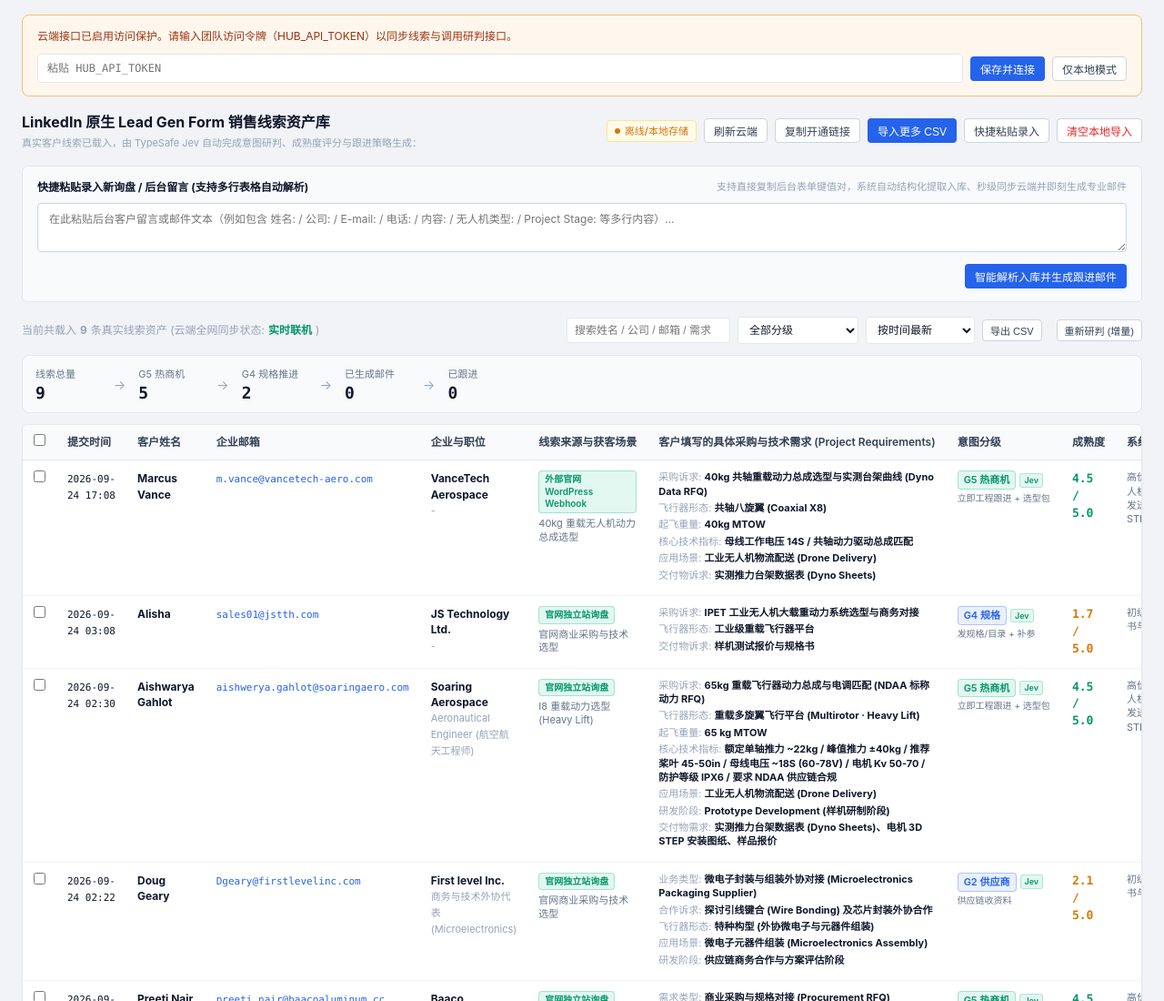
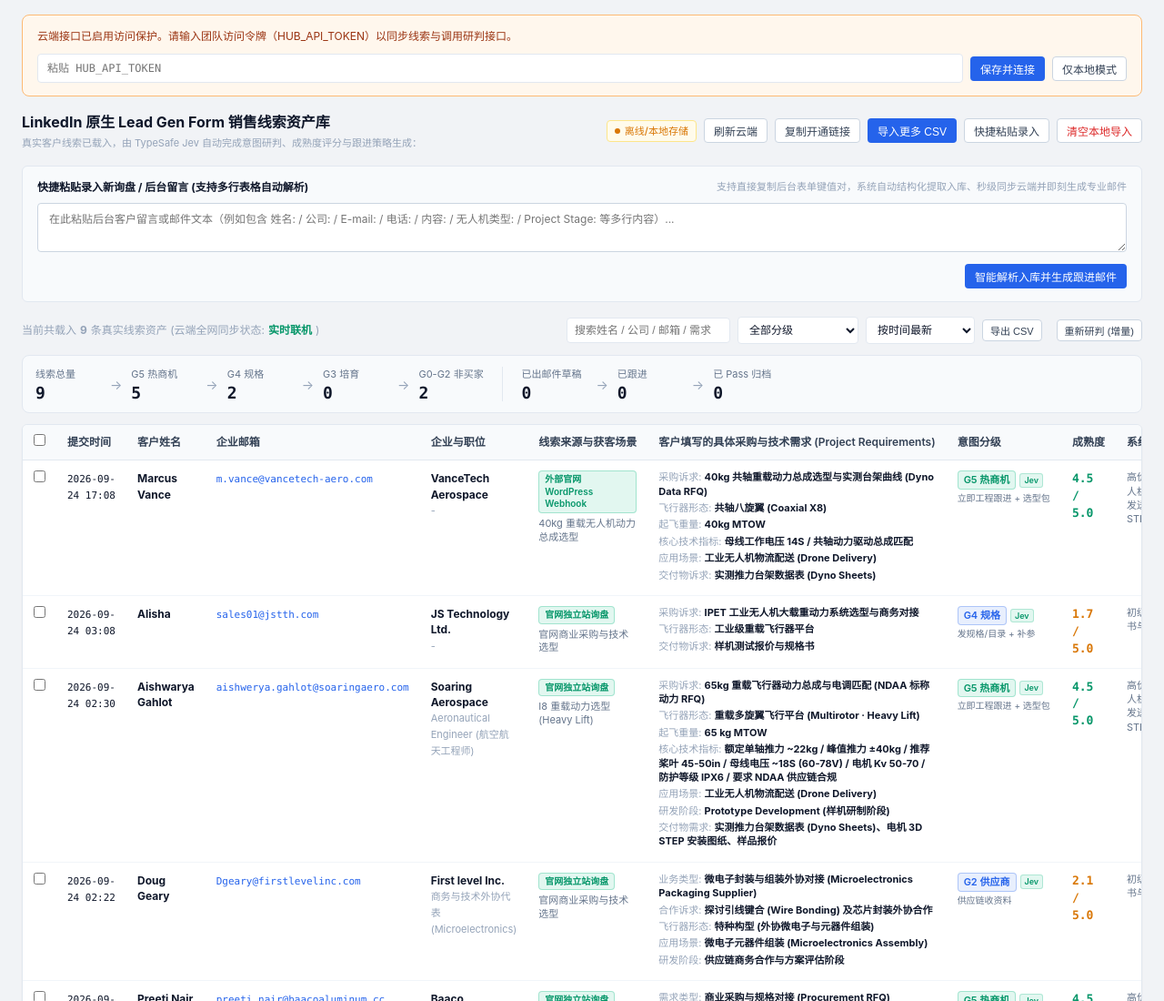
Before and after one commit to wallysuda/ipet-lead-hub, a website with bundled scripts: page index.html in a window 1280 px wide. Shown: the top 1100 px of the page at 91% size. Built offline with nearby package versions, Linux system fonts and the light colour scheme; files whose address does not match are found by name.

Commit message:
fix(funnel): show full G0-G5 buckets and clarify followed-up definition
Split funnel into grade structure and process progress (drafted / followed / passed), add an explicit "followed up" action in the email workbench, and record draft timestamps on copy/send.

```diff
--- a/css/style.css
+++ b/css/style.css
@@ -1209,3 +1209,27 @@ body {
 .no-send-banner[hidden] {
   display: none !important;
 }
+
+/* --- Funnel groups --- */
+.funnel-bar {
+  gap: 12px 16px;
+}
+
+.funnel-group {
+  display: flex;
+  flex-wrap: wrap;
+  align-items: center;
+  gap: 8px 10px;
+}
+
+.funnel-sep {
+  width: 1px;
+  align-self: stretch;
+  min-height: 36px;
+  background: var(--border-subtle);
+  margin: 0 4px;
+}
+
+@media (max-width: 900px) {
+  .funnel-sep { display: none; }
+}
--- a/index.html
+++ b/index.html
@@ -87,17 +87,27 @@
       </div>
     </div>
 
-    <!-- 漏斗统计 -->
-    <section class="funnel-bar" id="funnelBar">
+    <!-- 漏斗统计：分级结构 + 跟进进度 -->
+    <section class="funnel-bar" id="funnelBar" title="分级=当前有效线索结构；进度=跟进动作口径">
+      <div class="funnel-group">
         <div class="funnel-item"><span class="funnel-label">线索总量</span><strong id="funnelTotal">0</strong></div>
         <div class="funnel-arrow">→</div>
         <div class="funnel-item"><span class="funnel-label">G5 热商机</span><strong id="funnelT1">0</strong></div>
         <div class="funnel-arrow">→</div>
-      <div class="funnel-item"><span class="funnel-label">G4 规格推进</span><strong id="funnelT2">0</strong></div>
+        <div class="funnel-item"><span class="funnel-label">G4 规格</span><strong id="funnelT2">0</strong></div>
         <div class="funnel-arrow">→</div>
-      <div class="funnel-item"><span class="funnel-label">已生成邮件</span><strong id="funnelEmailed">0</strong></div>
+        <div class="funnel-item"><span class="funnel-label">G3 培育</span><strong id="funnelT3">0</strong></div>
         <div class="funnel-arrow">→</div>
-      <div class="funnel-item"><span class="funnel-label">已跟进</span><strong id="funnelFollowed">0</strong></div>
+        <div class="funnel-item"><span class="funnel-label">G0-G2 非买家</span><strong id="funnelOther">0</strong></div>
+      </div>
+      <div class="funnel-sep"></div>
+      <div class="funnel-group">
+        <div class="funnel-item" title="打开过邮件工作台并生成过正文（含拒绝/补参）"><span class="funnel-label">已出邮件草稿</span><strong id="funnelEmailed">0</strong></div>
+        <div class="funnel-arrow">→</div>
+        <div class="funnel-item" title="复制/发送后点击「已跟进」，或批量标记已跟进"><span class="funnel-label">已跟进</span><strong id="funnelFollowed">0</strong></div>
+        <div class="funnel-arrow">→</div>
+        <div class="funnel-item" title="标记 Pass 并归档，不外发"><span class="funnel-label">已 Pass 归档</span><strong id="funnelPassed">0</strong></div>
+      </div>
     </section>
 
     <!-- 批量操作条 -->
@@ -193,6 +203,7 @@
 
       <div class="modal-footer">
         <button class="btn btn-outline btn-danger-text" id="btnMarkPass" title="判定为无效询盘，归档且不外发">标记 Pass</button>
+        <button class="btn btn-outline" id="btnMarkFollowed" title="已复制/发送给客户后，标记为已跟进（计入漏斗）">已跟进</button>
         <button class="btn btn-secondary" id="btnOpenMailto">客户端发送</button>
         <button class="btn btn-primary" id="btnCopyEmail">复制完整主题与正文</button>
         <button class="btn btn-outline" data-close="modalEmail">关闭</button>
--- a/js/app.js
+++ b/js/app.js
@@ -47,6 +47,7 @@
     btnCopyEmail: document.getElementById('btnCopyEmail'),
     btnOpenMailto: document.getElementById('btnOpenMailto'),
     btnMarkPass: document.getElementById('btnMarkPass'),
+    btnMarkFollowed: document.getElementById('btnMarkFollowed'),
 
     // Toasts
     toastContainer: document.getElementById('toastContainer'),
@@ -76,8 +77,11 @@
     funnelTotal: document.getElementById('funnelTotal'),
     funnelT1: document.getElementById('funnelT1'),
     funnelT2: document.getElementById('funnelT2'),
+    funnelT3: document.getElementById('funnelT3'),
+    funnelOther: document.getElementById('funnelOther'),
     funnelEmailed: document.getElementById('funnelEmailed'),
-    funnelFollowed: document.getElementById('funnelFollowed')
+    funnelFollowed: document.getElementById('funnelFollowed'),
+    funnelPassed: document.getElementById('funnelPassed')
   };
 
   function updateBatchBar() {
@@ -92,15 +96,27 @@
   function updateFunnel(leads) {
     const list = (leads || []).filter(l => !l.deleted_at);
     const grades = list.map(l => resolveIntentGrade(l));
-    const g5 = grades.filter(g => g.code === 'G5_RRFQ').length;
-    const g4 = grades.filter(g => g.code === 'G4_SPEC').length;
-    const emailed = list.filter(l => l.email_generated_at || l.status === 'emailed').length;
+    const count = (codes) => grades.filter(g => codes.includes(g.code)).length;
+    const g5 = count(['G5_RRFQ']);
+    const g4 = count(['G4_SPEC']);
+    const g3 = count(['G3_NURTURE']);
+    const other = count(['G0_PASS', 'G1_DECLINE', 'G2_SUPPLIER']);
+
+    // 已出邮件草稿：生成过邮件正文（打开工作台出稿）
+    const drafted = list.filter(l => l.email_generated_at || l.draft_generated_at || l.status === 'emailed').length;
+    // 已跟进：复制/发送后点「已跟进」，或批量标记
     const followed = list.filter(l => l.status === 'followed_up' || l.followed_up_at).length;
+    // 已 Pass 归档
+    const passed = list.filter(l => l.status === 'passed' || l.passed_at).length;
+
     if (el.funnelTotal) el.funnelTotal.textContent = String(list.length);
     if (el.funnelT1) el.funnelT1.textContent = String(g5);
     if (el.funnelT2) el.funnelT2.textContent = String(g4);
-    if (el.funnelEmailed) el.funnelEmailed.textContent = String(emailed);
+    if (el.funnelT3) el.funnelT3.textContent = String(g3);
+    if (el.funnelOther) el.funnelOther.textContent = String(other);
+    if (el.funnelEmailed) el.funnelEmailed.textContent = String(drafted);
     if (el.funnelFollowed) el.funnelFollowed.textContent = String(followed);
+    if (el.funnelPassed) el.funnelPassed.textContent = String(passed);
   }
 
   /** 统一取 G0–G5（缓存到 lead 上，避免反复重算） */
@@ -1330,7 +1346,14 @@
         if (!assertOutboundReady()) return;
         const text = `Subject: ${selectedSubjectText}\n\n${el.emailBodyTextarea.value}`;
         navigator.clipboard.writeText(text).then(() => {
-          showToast('纯英文跟进邮件（包含主题行）已复制到剪贴板', 'success');
+          if (currentEmailLead) {
+            currentEmailLead.draft_generated_at = new Date().toISOString();
+            currentEmailLead.subject_used = selectedSubjectText;
+            currentEmailLead.strategy_id = selectedStrategyId;
+            persistLeadMutation(currentEmailLead);
+            refreshVisibleTable();
+          }
+          showToast('主题与正文已复制。发给客户后请点「已跟进」', 'success');
         });
       });
     }
@@ -1343,12 +1366,26 @@
         currentEmailLead.passed_at = new Date().toISOString();
         persistLeadMutation(currentEmailLead);
         if (window.syncService && window.syncService.deleteLead) {
-          // 软删除归档，保留墓碑
           await window.syncService.deleteLead(currentEmailLead.id);
         }
         showToast('已标记 Pass 并归档，不生成外发邮件', 'success');
         if (el.modalEmail) el.modalEmail.classList.remove('active');
         refreshVisibleTable();
+      });
+    }
+
+    if (el.btnMarkFollowed) {
+      el.btnMarkFollowed.addEventListener('click', () => {
+        if (!currentEmailLead) return;
+        const ts = new Date().toISOString();
+        currentEmailLead.status = 'followed_up';
+        currentEmailLead.followed_up_at = ts;
+        currentEmailLead.strategy_id = selectedStrategyId || currentEmailLead.strategy_id;
+        currentEmailLead.subject_used = selectedSubjectText || currentEmailLead.subject_used;
+        persistLeadMutation(currentEmailLead);
+        showToast('已标记「已跟进」，漏斗进度已更新', 'success');
+        refreshVisibleTable();
+        if (el.modalEmail) el.modalEmail.classList.remove('active');
       });
     }
 
@@ -1362,7 +1399,11 @@
         const to = currentEmailLead.email;
         const subj = encodeURIComponent(selectedSubjectText);
         const body = encodeURIComponent(el.emailBodyTextarea.value);
+        currentEmailLead.draft_generated_at = new Date().toISOString();
+        persistLeadMutation(currentEmailLead);
         window.open(`mailto:${to}?subject=${subj}&body=${body}`, '_blank');
+        showToast('已打开邮件客户端。发出后回来点「已跟进」', 'info');
+        refreshVisibleTable();
       });
     }
   }
```
Lines whose indentation alone changed are shown as unchanged.
